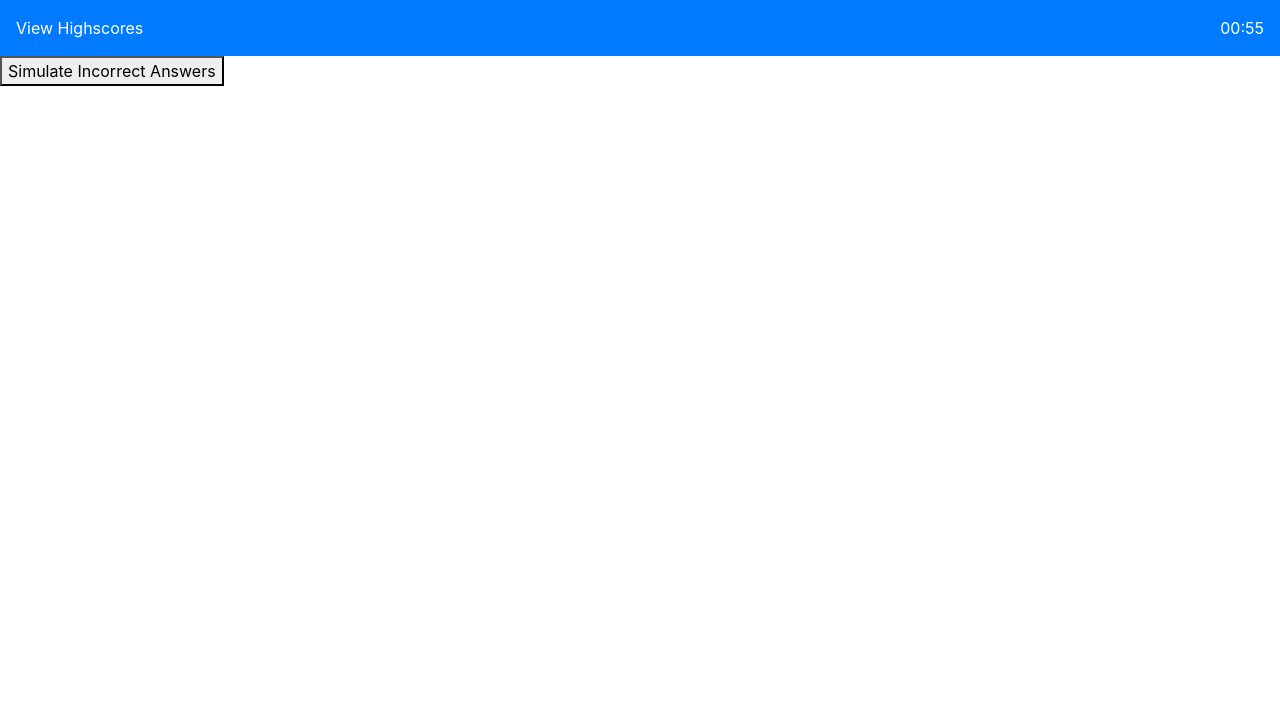
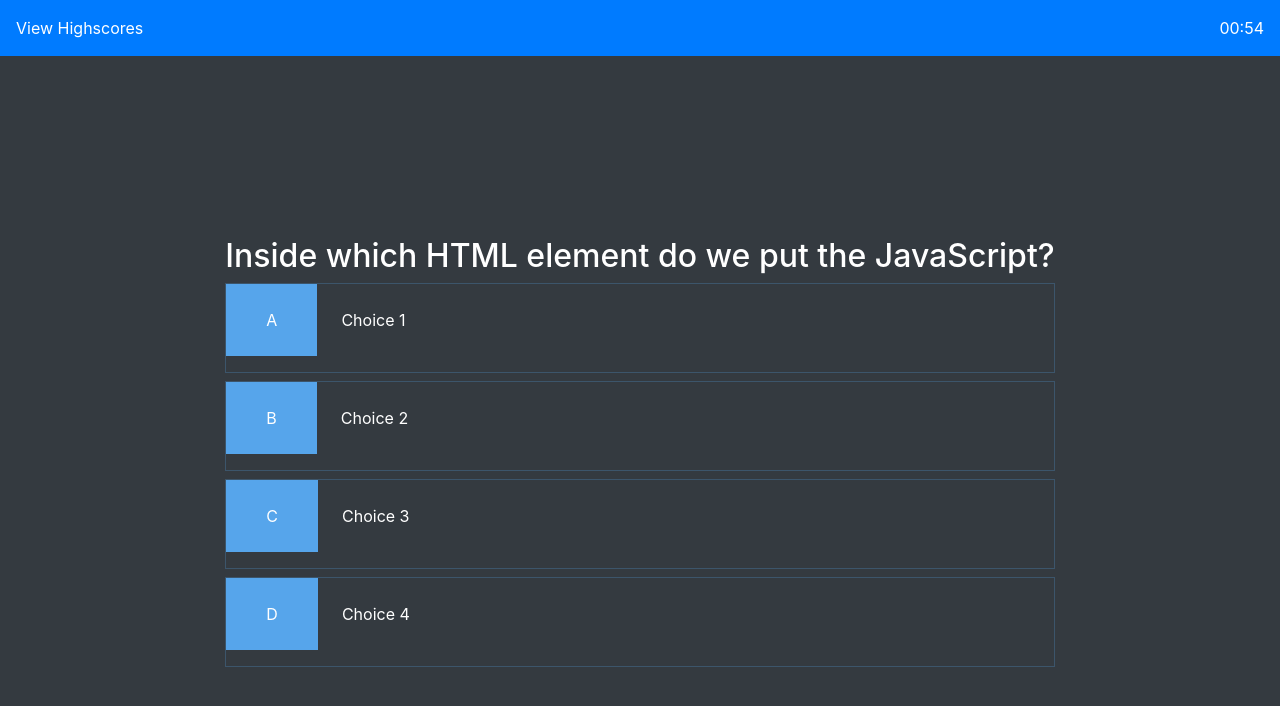
Before and after one commit to kennykngo/jsCodingQuiz, a plain HTML site: page index.html in a window 1280 px wide. Drawn offline with nearby package versions, Linux system fonts and the light colour scheme.

Commit message:
modified to dark mode and displayed question

```diff
--- a/app.js
+++ b/app.js
@@ -1,6 +1,15 @@
 // variables
 var sec = 60;
+var score = 0;
+var availableQuestions = [];
+var questionCounter = 0;
+var acceptingAnswers = false;
+var currentQuestion = {};
+
+var question = document.querySelector("#question");
+var choices = Array.from(document.querySelector(".choice-text"));
 var timerDisplay = document.querySelector("#timerDisplay");
+
 function startTimer() {
   console.log("Timer is starting");
   var timer = setInterval(function () {
@@ -16,13 +25,73 @@ function startTimer() {
     }
   }, 1000);
 
-  function wrongAnswer() {
+  wrongAnswer = () => {
     sec--;
     timerDisplay.innerHTML = "00:" + sec;
-  }
+  };
 }
 
+// var highscore = localStorage.getItem("highscore");
+
+let questions = [
+  {
+    question: "Inside which HTML element do we put the JavaScript?",
+    choice1: "<script>",
+    choice2: "<javascript>",
+    choice3: "<js>",
+    choice4: "<scripting",
+    answer: 1,
+  },
+  {
+    question:
+      "What is the correct syntax for referring to external script called 'app.js'?",
+    choice1: "<script href='app.js'",
+    choice2: "<script name='app.js'",
+    choice3: "<script src='app.js'",
+    choice4: "<script file='app.js'",
+    answer: 3,
+  },
+  {
+    question: "How do you display 'Hello World' in the browser console?",
+    choice1: "msg('Hello World');",
+    choice2: "console.log('Hello World');",
+    choice3: "alert('Hello World');",
+    choice4: "msg.log('Hello World');",
+    answer: 2,
+  },
+];
+
+var CORRECT_BONUS = 10;
+var MAX_QUESTIONS = 3;
+
+startGame = () => {
+  questionCounter = 0;
+  score = 0;
+  availableQuestions = [...questions];
+  console.log(availableQuestions);
+  getNewQuestion();
+};
+
+getNewQuestion = () => {
+  questionCounter++;
+  let questionIndex = Math.floor(Math.random() * availableQuestions.length);
+  currentQuestion = availableQuestions[questionIndex];
+  question.innerText = currentQuestion.question;
+  console.log("I got through questions");
+
+  choices.forEach((choice) => {
+    let number = choice.dataset["number"];
+    choice.innerText = currentQuestion["choice" + number];
+    console.log("I got through choices");
+  });
+
+  availableQuestions.splice(questionIndex, 1);
+
+  acceptingAnswers = true;
+};
 // document.querySelector("#wrongAnswer").addEventListener("click",
 
 startTimer();
 wrongAnswer();
+
+startGame();
--- a/index.html
+++ b/index.html
@@ -10,13 +10,35 @@
       integrity="sha384-Vkoo8x4CGsO3+Hhxv8T/Q5PaXtkKtu6ug5TOeNV6gBiFeWPGFN9MuhOf23Q9Ifjh"
       crossorigin="anonymous"
     />
+    <link rel="stylesheet" href="./style.css" />
   </head>
-  <body class="text-white">
+  <body class="text-white bg-dark">
     <nav class="d-flex justify-content-between p-3 bg-primary">
       <div id="viewHigh">View Highscores</div>
       <div id="timerDisplay"></div>
     </nav>
-    <button id="wrongAnswer" type="submit">Simulate Incorrect Answers</button>
+    <div class="container">
+      <div id="game" class="justify-content-center flex-column">
+        <h2 id="question">What is the answer to this question?</h2>
+        <div class="choice-container">
+          <p class="choice-prefix">A</p>
+          <p class="choice-text" data-number="1">Choice 1</p>
+        </div>
+        <div class="choice-container">
+          <p class="choice-prefix">B</p>
+          <p class="choice-text" data-number="2">Choice 2</p>
+        </div>
+        <div class="choice-container">
+          <p class="choice-prefix">C</p>
+          <p class="choice-text" data-number="3">Choice 3</p>
+        </div>
+        <div class="choice-container">
+          <p class="choice-prefix">D</p>
+          <p class="choice-text" data-number="4">Choice 4</p>
+        </div>
+      </div>
+    </div>
+    <!-- <button id="wrongAnswer" type="submit">Simulate Incorrect Answers</button> -->
     <script src="./app.js"></script>
   </body>
 </html>
--- a/style.css
+++ b/style.css
@@ -0,0 +1,37 @@
+html,
+body {
+  margin: 0;
+  padding: 0;
+}
+.container {
+  width: 100vw;
+  height: 100vh;
+  display: flex;
+  justify-content: center;
+  align-items: center;
+}
+
+.choice-container {
+  display: flex;
+  margin-bottom: 0.5rem;
+  width: 1005;
+  /* font-size: 1.8rem; */
+  border: 0.1rem solid rgb(86, 165, 235, 0.25);
+}
+
+.choice-container:hover {
+  cursor: pointer;
+  box-shadow: 0 0.4rem 1.4rem 0 rgba(86, 185, 235, 0.5);
+  transform: translate(-0.1rem);
+  transition: transform 150ms;
+}
+.choice-prefix {
+  padding: 1.5rem 2.5rem;
+  background-color: #56a5eb;
+  color: white;
+  /* height: 100%; */
+}
+
+.choice-text {
+  padding: 1.5rem;
+}
```
